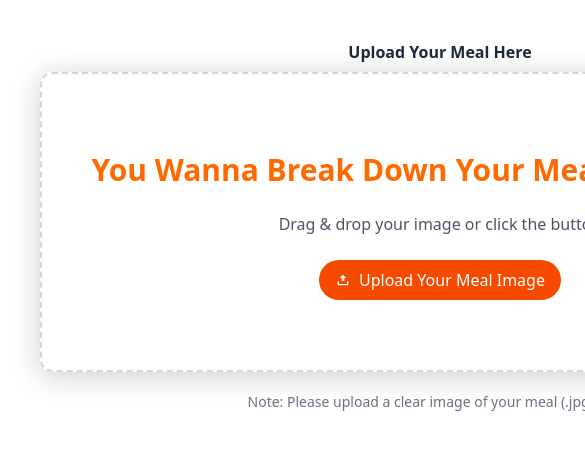
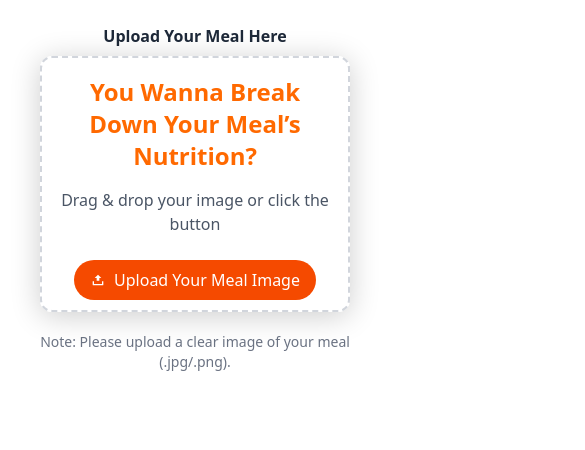
Before and after one commit to tony219y/ai-food-vision, a React (Vite) app in the folder frontend/: page / in a window 390 px wide. Shown: the top 450 px of the page, 585 px wide, since content can reach past the window. Built offline with nearby package versions, Linux system fonts and the light colour scheme.

Commit message:
Config UI to responsive in mobile and fix size

```diff
--- a/frontend/src/components/ExamImage.tsx
+++ b/frontend/src/components/ExamImage.tsx
@@ -47,7 +47,7 @@ const ExamImage = ({ onPickFile }: Props) => {
       <p className="opacity-50">You can click on the image to see the result</p>
       <div className="p-5 grid grid-cols-2 gap-5 justify-center">
         {images.map((src) => (
-          <div key={src} className="w-[200px] h-[200px] cursor-pointer">
+          <div key={src} className="w-[150px] h-[150px] cursor-pointer">
             <img
               src={src}
               className={`w-full h-full object-cover rounded-md drop-shadow-md hover:scale-110 duration-300 hover:border-5 ${
--- a/frontend/src/components/uploadbox.tsx
+++ b/frontend/src/components/uploadbox.tsx
@@ -23,15 +23,20 @@ export default function UploadBox() {
 
  return (
     <>
-      <div className="flex w-full">
-        <div className="flex flex-col items-center justify-center p-10">
+      {/* page container */}
+      <div className="container mx-auto px-4">
+        {/* responsive 2-column on md+, stacked on mobile */}
+        <div className="flex flex-col md:flex-row items-start gap-8">
+          {/* LEFT: main uploader column */}
+          <section className="w-full">
+            <div className="flex flex-col items-center justify-center p-6 md:p-10">
               <h2 className="mb-2 text-base font-semibold text-gray-800">
                 Upload Your Meal Here
               </h2>
 
               {/* Drop area wrapper */}
               <div
-            className=" flex items-center justify-center rounded-xl
+                className="w-full  flex items-center justify-center rounded-xl
                            shadow-[0_4px_30px_rgba(0,0,0,0.2)]
                            hover:shadow-[0_8px_40px_rgba(0,0,0,0.2)]
                            hover:scale-[1.01] transition-all duration-300 ease-in-out"
@@ -60,24 +65,25 @@ export default function UploadBox() {
                     e.preventDefault();
                     setIsDragging(false);
                     const f = e.dataTransfer.files?.[0];
-                if (f) {clearFile(); handleFile(f);};
+                    if (f) {
+                      clearFile();
+                      handleFile(f);
+                    }
                   }}
                   className={[
-                "relative w-[800px] h-[300px] rounded-xl flex flex-col items-center justify-center",
+                    "relative w-full h-64 md:h-72 lg:h-80 rounded-xl flex flex-col items-center justify-center",
                     "border-2 border-dashed transition cursor-pointer",
                     "hover:border-orange-500 hover:bg-orange-50",
-                isDragging
-                  ? "border-orange-400 bg-orange-50"
-                  : "border-gray-300 bg-white",
+                    isDragging ? "border-orange-400 bg-orange-50" : "border-gray-300 bg-white",
                   ].join(" ")}
                 >
                   {/* Empty state */}
                   {!preview && (
-                <div className="text-center text-gray-600">
-                  <p className="text-orange-500 font-semibold text-3xl my-2">
+                    <div className="text-center text-gray-600 px-4">
+                      <p className="text-orange-500 font-semibold text-2xl md:text-3xl my-2">
                         You Wanna Break Down Your Meal’s Nutrition?
                       </p>
-                  <p className="text-base mt-6">
+                      <p className="text-base mt-4">
                         Drag & drop your image or click the button
                       </p>
                       <button
@@ -90,11 +96,7 @@ export default function UploadBox() {
                                    hover:bg-orange-700 focus:outline-none focus:ring-4 focus:ring-orange-300 mt-6"
                         aria-label="Upload your meal image"
                       >
-                    <svg
-                      viewBox="0 0 24 24"
-                      className="w-4 h-4"
-                      aria-hidden="true"
-                    >
+                        <svg viewBox="0 0 24 24" className="w-4 h-4" aria-hidden="true">
                           <path
                             fill="currentColor"
                             d="M5 20h14a1 1 0 001-1v-5h-2v4H6v-4H4v5a1 1 0 001 1zm7-16l5 5h-3v4h-4v-4H7l5-5z"
@@ -110,7 +112,7 @@ export default function UploadBox() {
 
                   {/* Preview + Actions */}
                   {preview && (
-                <div className="flex flex-col items-center gap-3">
+                    <div className="flex flex-col items-center gap-3 px-4">
                       <img
                         src={preview}
                         alt={file?.name || "Preview"}
@@ -134,7 +136,7 @@ export default function UploadBox() {
                             e.stopPropagation();
                             clearFile();
                           }}
-                      className="px-4 py-2 rounded-full border border-gray-300 hover:bg-gray-50"
+                          className="px-4 py-2 rounded-full border border-gray-300 hover:bg-gray-50 disabled:opacity-50"
                           disabled={isAnalyzing}
                         >
                           Clear
@@ -157,26 +159,38 @@ export default function UploadBox() {
                   className="hidden"
                   onChange={(e) => {
                     const f = e.target.files?.[0];
-                if (f) {clearFile(); handleFile(f)};
+                    if (f) {
+                      clearFile();
+                      handleFile(f);
+                    }
                     e.currentTarget.value = "";
                   }}
                   aria-hidden="true"
                 />
               </div>
+
               {/* Result UI */}
               {result && (
-            <div className="max-w-[800px] space-y-6 mt-10">
+                <div className="w-full max-w-[800px] space-y-6 mt-10">
                   <NutritionItemsTable result={result} />
-
-              {/* {Tags} */}
-              <Tags result ={result} />
+                  <Tags result={result} />
                 </div>
               )}
 
-          <p className="mt-5 text-sm text-gray-500">
+              <p className="mt-5 text-sm text-gray-500 text-center">
                 Note: Please upload a clear image of your meal (.jpg/.png).
               </p>
             </div>
+          </section>
+
+          {/* RIGHT: ExamImage side panel (sticks on scroll for md+) */}
+          <aside
+            className="
+              w-full md:w-80 lg:w-96
+              flex-shrink-0
+              md:sticky md:top-24
+            "
+          >
 
               <ExamImage
                 onPickFile={async (file: File) => {
@@ -184,6 +198,9 @@ export default function UploadBox() {
                   await handleFile(file);
                 }}
               />
+
+          </aside>
+        </div>
       </div>
     </>
   );
--- a/frontend/src/pages/Landing.tsx
+++ b/frontend/src/pages/Landing.tsx
@@ -1,9 +1,10 @@
 import Uploadbox from "../components/uploadbox";
 const Landing = () => {
   return (
-    <div className="flex flex-col w-full items-center">
+
       <Uploadbox />
-    </div>
+
+
   );
 };
 export default Landing;
```
Lines whose indentation alone changed are shown as unchanged.
